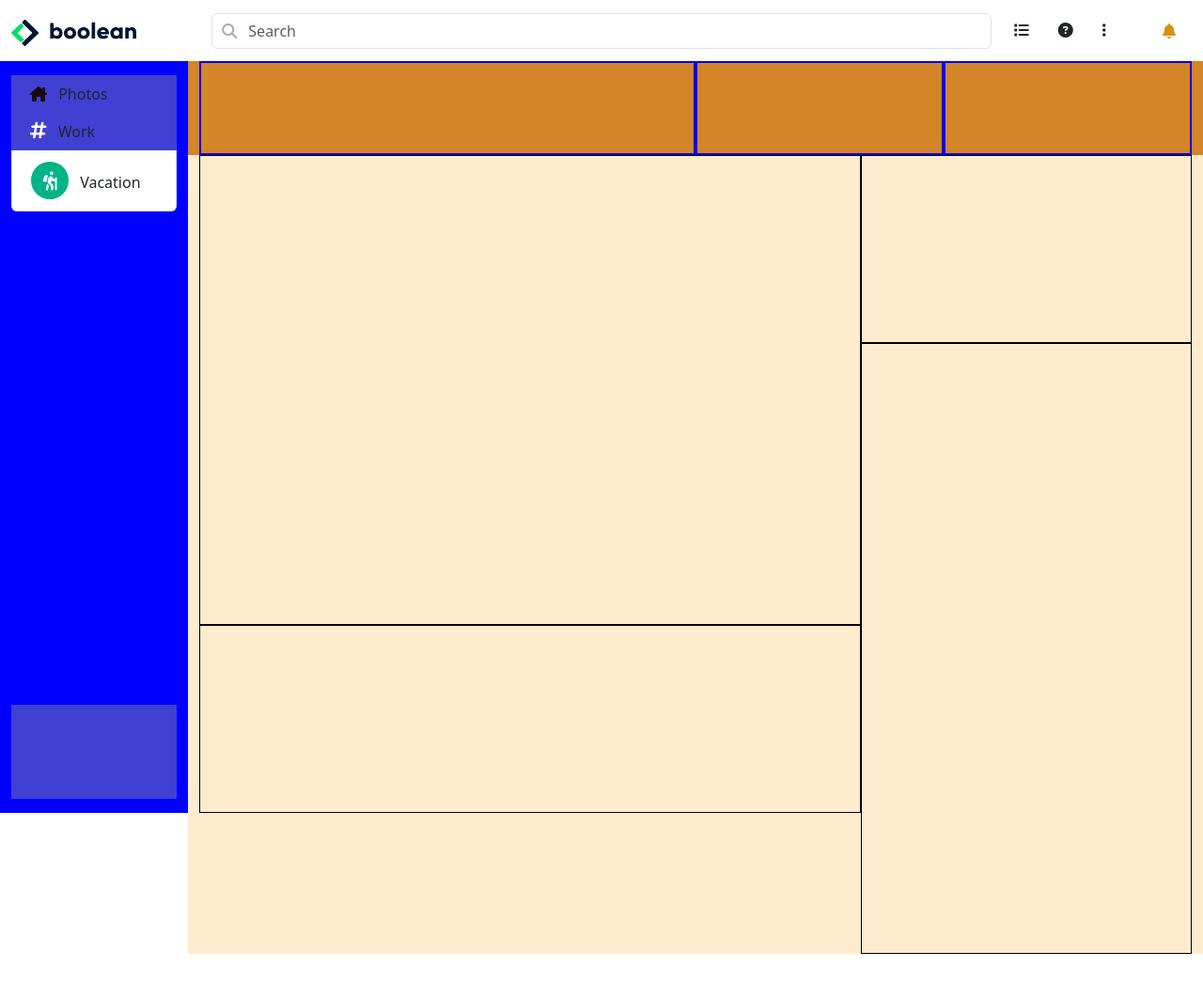
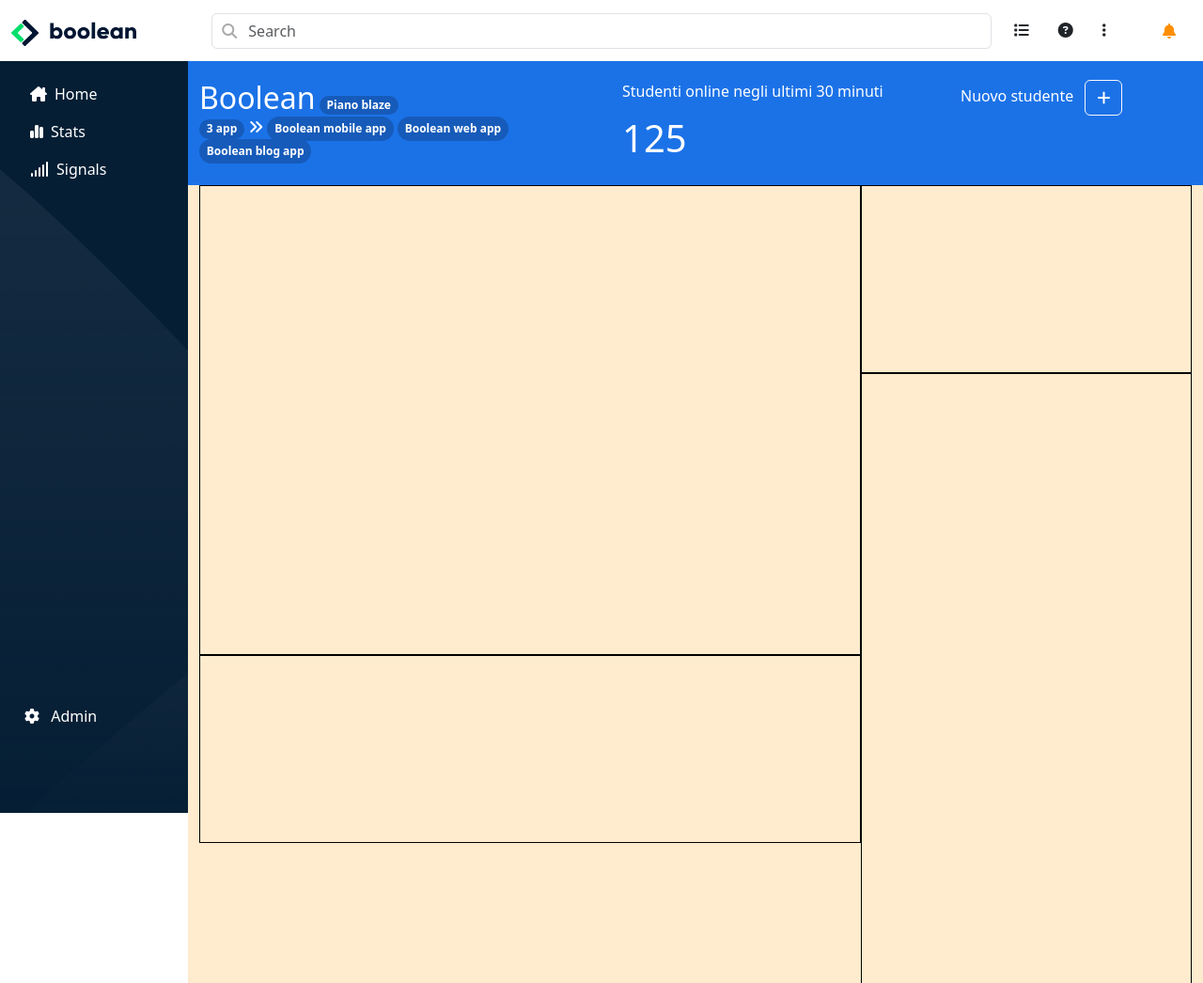
Before and after one commit to AntonelloStefania/html-css-bootstrap-dashboard, a plain HTML site: page index.html in a window 1280 px wide. Shown: the whole page at 94% size. Before the commit the page ends 1015 px from the top, so only its background shows below. Drawn offline with nearby package versions, Linux system fonts and the light colour scheme.

Commit message:
[add] stile e contenuto sidebar/navbar

```diff
--- a/css/style.css
+++ b/css/style.css
@@ -63,17 +63,24 @@ header{
     width: 200px;
 }
 .sidebar{
-    background-color:blue;
+    background-image: url(../img/sidebar-bg.png);
     height: 100%;
     position: fixed;
     width: 200px;
+    background-color: #051E34;
 }
 
 .sidebar-list, .sidebar-option{
-    background-color: rgb(64, 64, 211);
     height: 100px;
     margin: 15px 0;
+}
 
+.sidebar-option{
+    padding-left: 10px;
+}
+
+.display-inherit{
+    display: inherit;
 }
 
 /* RIGHT MAIN */
@@ -86,14 +93,18 @@ header{
 /* UPPER NAVBAR */
 .upper-navbar{
     width: 100%;
-    height: 100px;
-    background-color: rgb(211, 133, 39);
+    /* height: 100px; */
+    background-color: #1B72E7;
+    padding: 20px 0;
 }
-.upper-row, .upper-container{
-    height: 100%;
+.topic-badge{
+    background-color: #165BBA;
 }
-.topic, .counter, .form-toggle{
-    border: 2px solid blue;
+.upper-plus{
+    background-color: #165BBA;
+    padding: 5px 6px;
+    border-radius: 50%;
+    font-size: 11px;
 }
 /* MIDDLE MAIN */
 
--- a/index.html
+++ b/index.html
@@ -42,7 +42,7 @@
                                         </i>
                                     </a>
                                     <a class="btn"  data-bs-toggle="dropdown" href="#" role="button" aria-controls="dropdown">
-                                        <i class="fa-solid fa-bell " style="color: #d69212;">
+                                        <i class="fa-solid fa-bell " style="color: #FF8F00;">
                                         </i>
                                     </a>
                                     <ul class="dropdown-menu">
@@ -74,43 +74,77 @@
                             <div class="col-12">
                                 <div class="sidebar-list">
                                     <ul class="list-group">
-                                        <div class="list-group-item bg-transparent border border-0">
+                                        <div class="list-group-item bg-transparent border border-0 text-white display-inherit">
                                           <span class="d-inline-flex align-items-center justify-content-center text-white rounded-circle m-1 me-2">
-                                            <i class="fa-solid fa-house-chimney" style="color: #180a0a;"></i>
+                                            <i class="fa-solid fa-house-chimney" style="color: #ffffff;"></i>
                                           </span>
-                                          Photos
+                                          <span class="d-md-none d-lg-inline-block d-sm-none">Home</span>
                                         </div>
-                                        <div class="list-group-item bg-transparent border border-0">
+                                        <div class="list-group-item bg-transparent border border-0 text-white display-inherit">
                                           <div class="d-inline-flex align-items-center justify-content-center text-white rounded-circle m-1 me-2 ">
-                                            <i class="fas fa-hashtag fa-lg"></i>
+                                            <i class="fa-solid fa-chart-simple"></i>
                                           </div>
-                                          Work
+                                          <span class="d-md-none d-lg-inline-block d-sm-none">Stats</span>
                                         </div>
-                                        <div class="list-group-item">
-                                          <div class="d-inline-flex align-items-center justify-content-center text-white rounded-circle m-1 me-2" style="background-color: #00b386; width: 40px; height: 40px;">
-                                            <i class="fas fa-hiking fa-lg"></i>
+                                        <div class="list-group-item bg-transparent border border-0 text-white display-inherit">
+                                          <div class="d-inline-flex align-items-center justify-content-center text-white rounded-circle m-1 me-2">
+                                            <i class="fa-solid fa-signal" style="color: #ffffff;"></i>
                                           </div>
-                                          Vacation
+                                          <span class="d-md-none d-lg-inline-block d-sm-none">Signals</span>
                                         </div>
                                       </ul>
                                 </div>
                             </div>
                             <div class="col-12">
-                                <div class="sidebar-option"></div>
+                                <div class="sidebar-option">
+                                    <div class="list-group-item bg-transparent border border-0 text-white display-inherit">
+                                        <div class="d-inline-flex align-items-center justify-content-center text-white rounded-circle m-1 me-2">
+                                            <i class="fa-sharp fa-solid fa-gear" style="color: #ffffff;"></i>
+                                        </div>
+                                        <span class="d-md-none d-lg-inline-block d-sm-none">Admin</span>
+                                      </div>
+                                </div>
                             </div>
                         </div>
                     </div>
                      <!-- FINE SIDEBAR -->
                      <!-- MAIN CENTRALE -->
                     <div class="col-80 right-main">
+                        <!--UPPER NAVBAR -->
                         <div class="navbar-container">
                             <div class="row">
                                 <div class="col-12 upper-navbar">
                                     <div class="container-fluid upper-container">
                                         <div class="row upper-row">
-                                            <div class="col-6 topic"></div>
-                                            <div class="col-3 counter"></div>
-                                            <div class="col-3 form-toggle"></div>
+                                            <div class="col-12 col-md-5 topic">
+                                                <h2 class="d-inline text-white">Boolean</h2> <span class="badge rounded-pill topic-badge">Piano blaze</span>
+                                                <div>
+                                                    <span class="badge rounded-pill topic-badge">3 app</span>
+                                                    <i class="fa-solid fa-angles-right" style="color: #ffffff;"></i>
+                                                    <i class="fa-solid fa-plus upper-plus d-lg-none" style="color: #ffffff;"></i>
+                                                    <span class="badge rounded-pill d-sm-none d-md-none d-lg-inline topic-badge">Boolean mobile app</span>
+                                                    <span class="badge rounded-pill d-sm-none d-md-none d-lg-inline topic-badge">Boolean web app</span>
+                                                    <span class="badge rounded-pill d-sm-none d-md-none d-lg-inline topic-badge">Boolean blog app</span>
+                                                </div>
+                                            </div>
+                                            <div class="col-12 col-md-4 counter text-white">
+                                                <div>
+                                                    <span>Studenti online negli ultimi 30 minuti</span>
+                                                </div>
+                                                <div class="pt-2 fs-1">
+                                                    <span>125</span>
+                                                </div>
+                                            </div>
+                                            <div class="col-12 col-md-3 form-toggle text-white">
+                                                <div>
+                                                    <span>Nuovo studente</span>
+                                                    <button class="btn btn-outline-light ms-2" type="button" data-bs-toggle="offcanvas" data-bs-target="#offcanvasExample" aria-controls="offcanvasExample">
+                                                        <i class="fa-solid fa-plus" style="color: #ffffff;"></i>
+                                                    </button>
+                                                    <button class="offcanvas offcanvas-end" tabindex="-1" id="offcanvasExample" aria-labelledby="offcanvasExampleLabel">
+                                                    </button>
+                                                </div>
+                                            </div>
                                         </div>
                                     </div>
                                 </div>
```
